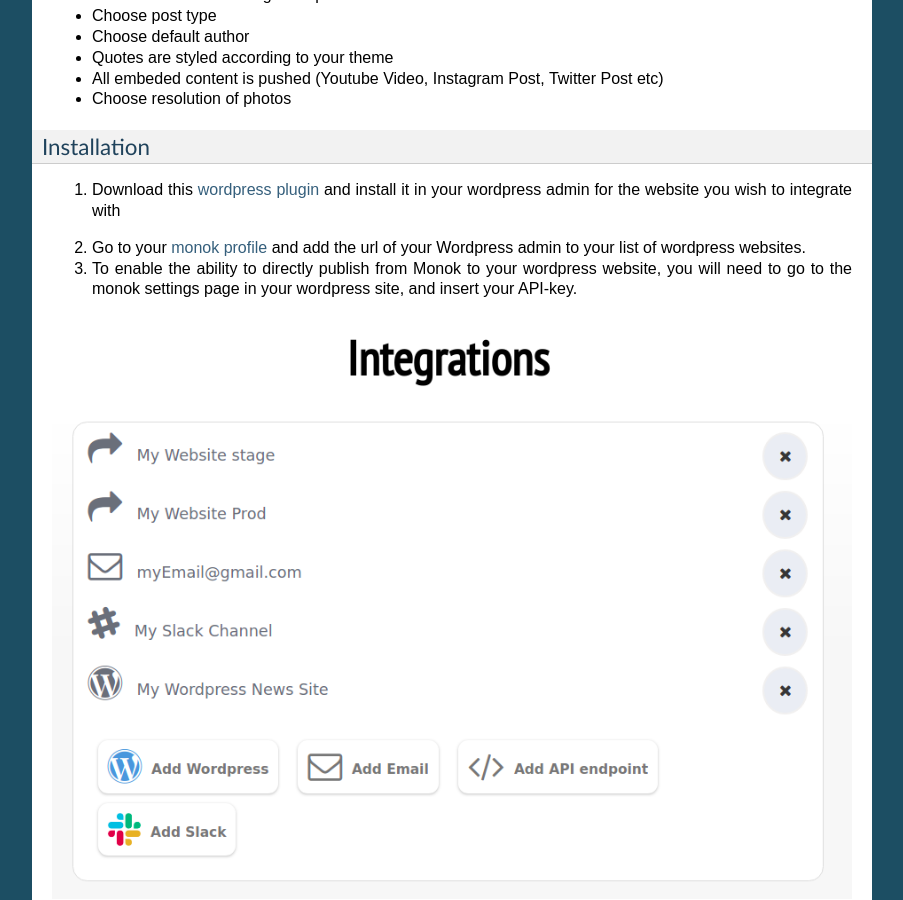
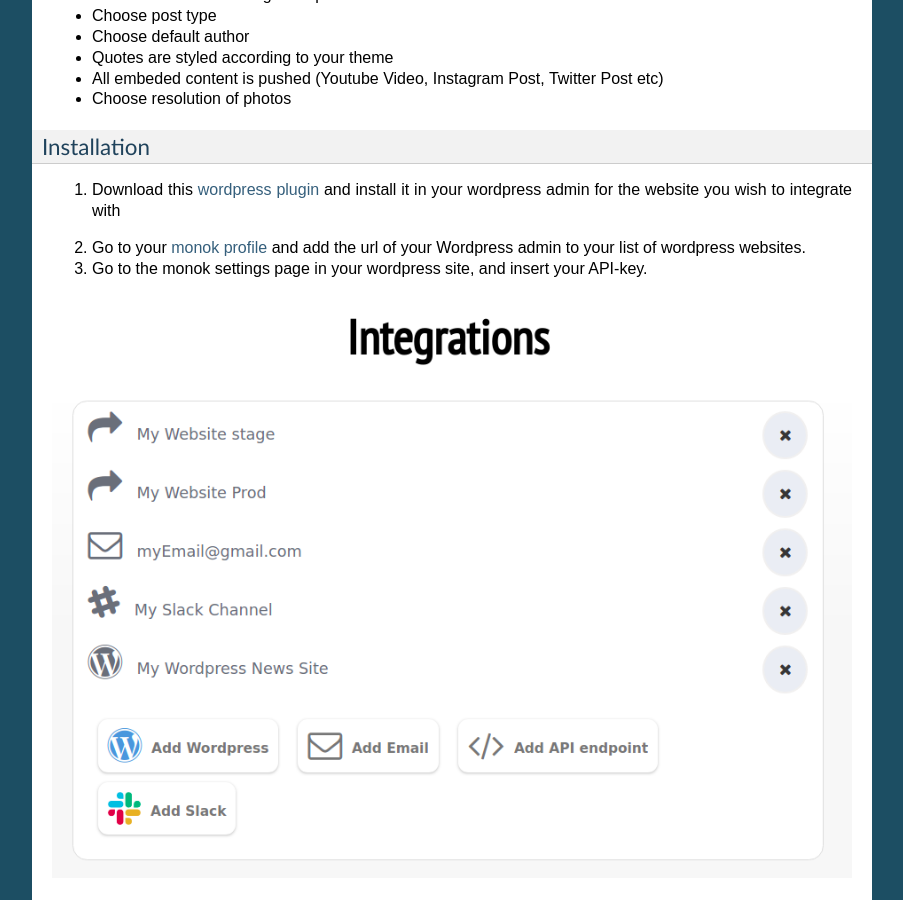
Before and after one commit to monoklabs/monok-docs, a Sphinx documentation site: the page built from docs/integrations.rst, in a window 1280 px wide and 900 px high, scrolled down 1037 px. Shown: the whole window, without its empty margins (198-1101 px from the left). Built offline with Sphinx 7.4.7, drawn with Linux system fonts in a browser that asks for light colours.

Commit message:
Update integrations.rst

```diff
--- a/docs/integrations.rst
+++ b/docs/integrations.rst
@@ -39,7 +39,7 @@
 
 2. Go to your `monok profile`__ and add the url of your Wordpress admin to your list of wordpress websites.
 
-3. To enable the ability to directly publish from Monok to your wordpress website, you will need to go to the monok settings page in your wordpress site, and insert your API-key.
+3. Go to the monok settings page in your wordpress site, and insert your API-key.
 
 .. image:: images/integrations.png
 
```
